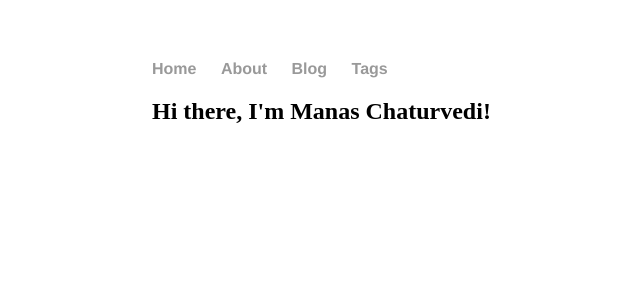
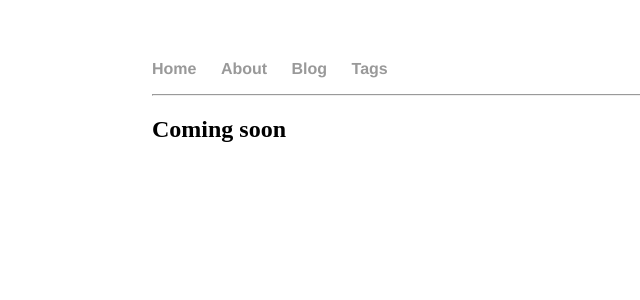
Before and after one commit to manaschaturvedi/manaschaturvedi.github.io, a Jekyll site: the page built from index.html, in a window 1280 px wide. Shown: the top 300 px of the page, without its empty margins (40-680 px from the left). Built offline with Jekyll 4.4.1, drawn with Linux system fonts in a browser that asks for light colours.

Commit message:
UI changes

```diff
--- a/_layouts/default.html
+++ b/_layouts/default.html
@@ -14,6 +14,7 @@
 	        		<li><a href="/tags">Tags</a></li>
 	    		</ul>
 			</nav>
+			<hr>
 			<div class="container">
 
 			{{ content }}
--- a/_layouts/post.html
+++ b/_layouts/post.html
@@ -2,13 +2,14 @@
 layout: default
 ---
 <h2>{{ page.title }}</h2>
-<p class="meta">{{ page.date | date_to_string }}</p>
-
 <ul class="tags">
   {% for tag in page.tags %}
     <li><a href="/tags#{{ tag }}" class="tag">{{ tag }}</a></li>
   {% endfor %}
 </ul>
+<br>
+{{ page.date | date_to_string }}
+<!-- <p class="meta">{{ page.date | date_to_string }}</p> -->
 
 <div class="post">
   {{ content }}
--- a/about/index.html
+++ b/about/index.html
@@ -3,4 +3,4 @@ layout: default
 title: Tags
 ---
 
-Coming soon.
+<h2>Coming soon</h2>
--- a/blog/index.html
+++ b/blog/index.html
@@ -2,7 +2,7 @@
 layout: default
 title: Blog posts
 ---
-	<h1>{{ page.title }}</h1>
+	<h2>{{ page.title }}</h2>
 	<ul class="posts">
 
 	  {% for post in site.posts %}
--- a/index.html
+++ b/index.html
@@ -3,5 +3,5 @@ layout: default
 title: Manas Chaturvedi | Personal Blog
 ---
 <div class="blurb">
-	<h2>Hi there, I'm Manas Chaturvedi!</h2>
+	<h2>Coming soon</h2>
 </div>
--- a/tags/index.html
+++ b/tags/index.html
@@ -29,10 +29,10 @@ to the `site_tags` variable. -->
     <h2 id="{{ this_word | cgi_escape }}">{{ this_word }}</h2>
     {% for post in site.tags[this_word] %}{% if post.title != null %}
       <div>
-        <span style="float: left;">
+        <span style="float: left;font-size: 20px;">
           <a href="{{ post.url }}">{{ post.title }}</a>
         </span>
-        <span style="float: right;">
+        <span style="float: right;font-size: 20px;">
           {{ post.date | date_to_string }}
         </span>
       </div>
```
